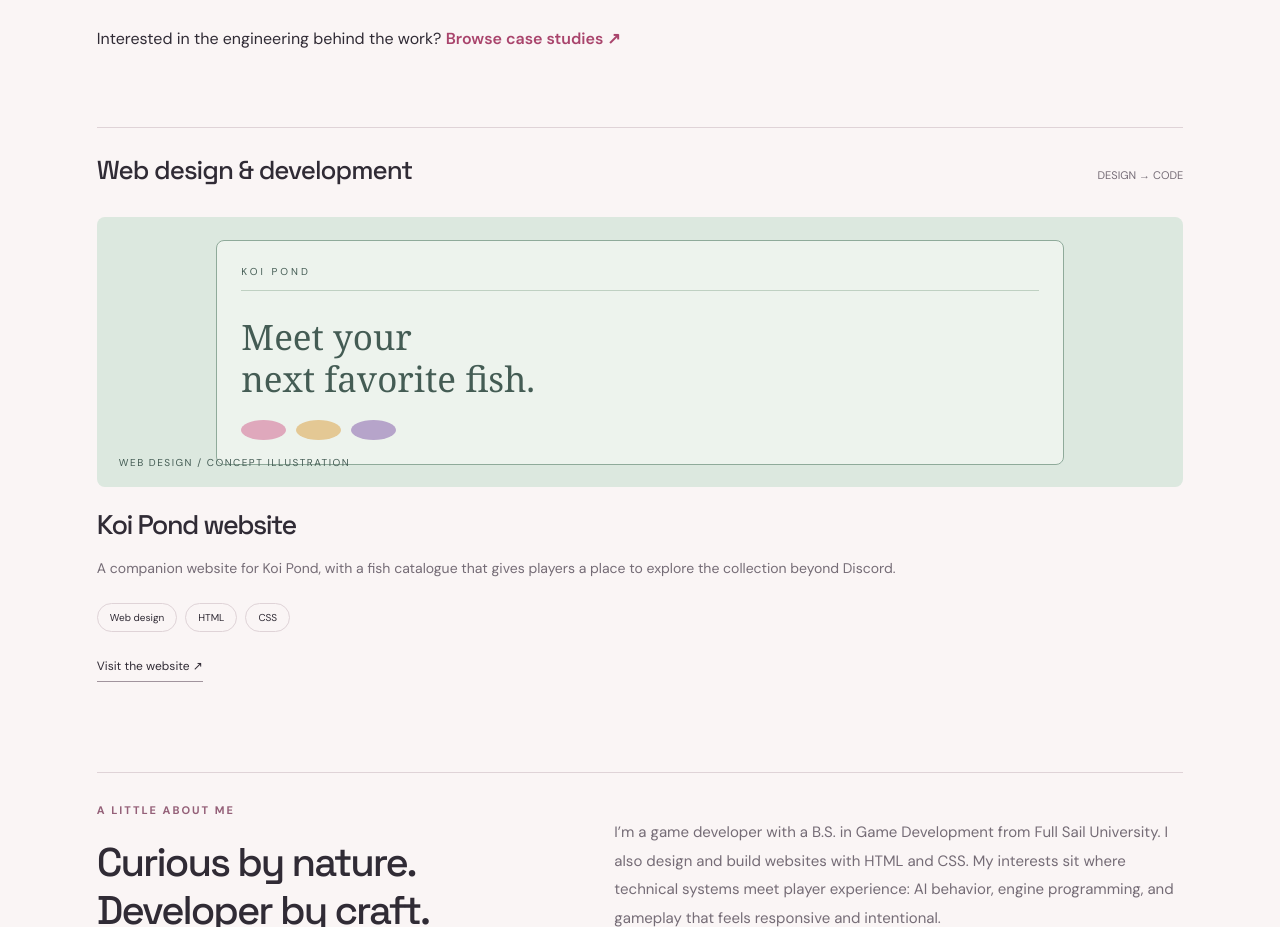
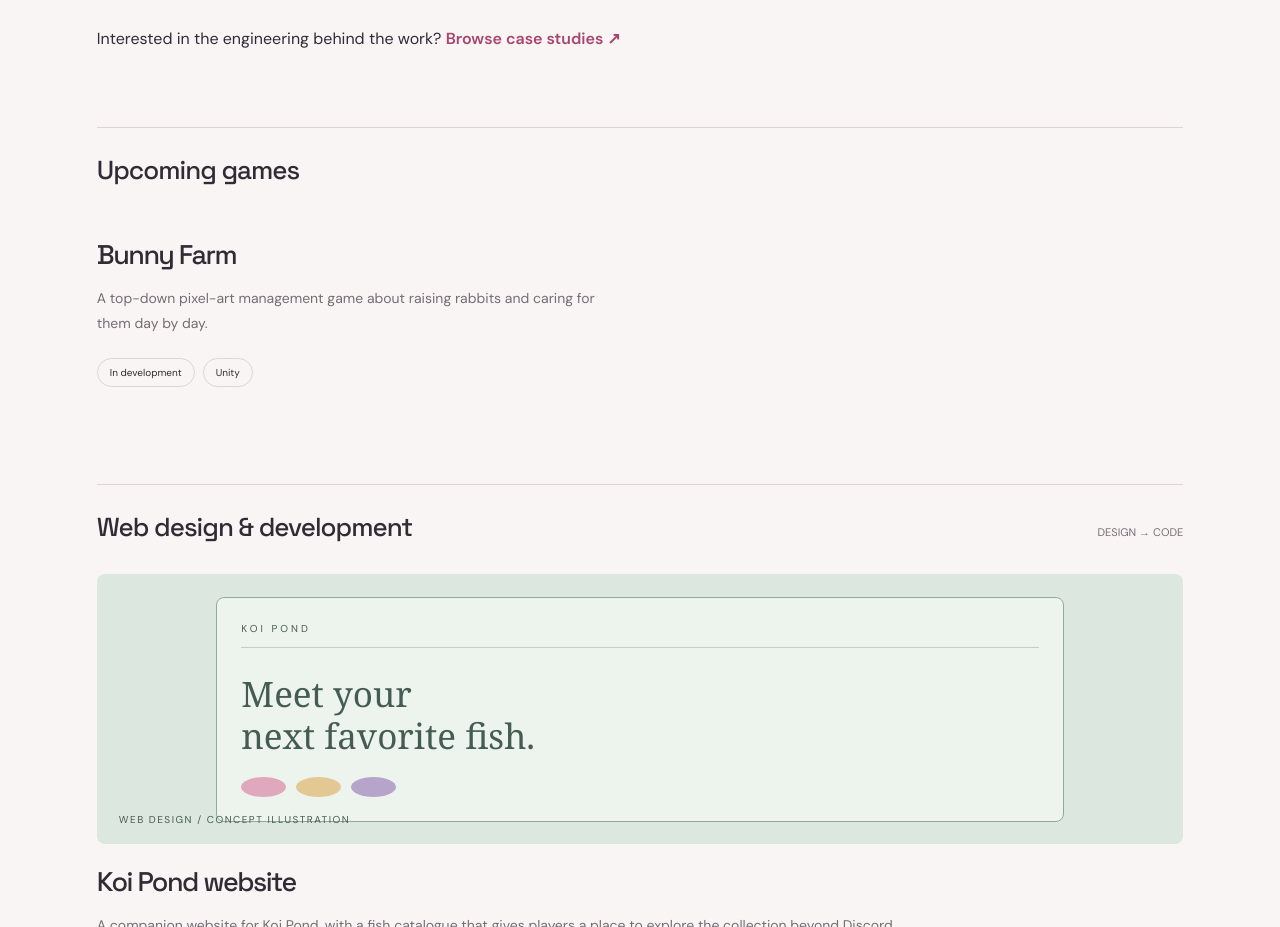
Before and after one commit to devbxnny/devbxnny.github.io, a plain HTML site: page index.html in a window 1280 px wide. Shown: the part 1200-2127 px from the top of the page. Drawn offline with Linux system fonts and the light colour scheme.

Commit message:
List Bunny Farm under upcoming games

```diff
--- a/index.html
+++ b/index.html
@@ -133,6 +133,27 @@
           </div>
         </article>
         <p class="study-teaser">Interested in the engineering behind the work? <a href="studies/index.html">Browse case studies ↗</a></p>
+      </section>
+      <section id="upcoming" aria-labelledby="upcoming-title" style="margin-top:75px">
+        <div class="section-top">
+          <h2 id="upcoming-title">
+            Upcoming games
+          </h2>
+        </div>
+        <div class="small-projects">
+          <article id="bunny-farm">
+            <h3>
+              Bunny Farm
+            </h3>
+            <p>
+              A top-down pixel-art management game about raising rabbits and caring for them day by day.
+            </p>
+            <div class="tags">
+              <span>In development</span>
+              <span>Unity</span>
+            </div>
+          </article>
+        </div>
       </section>
       <section id="web" style="margin-top:75px">
         <div class="section-top">
```
